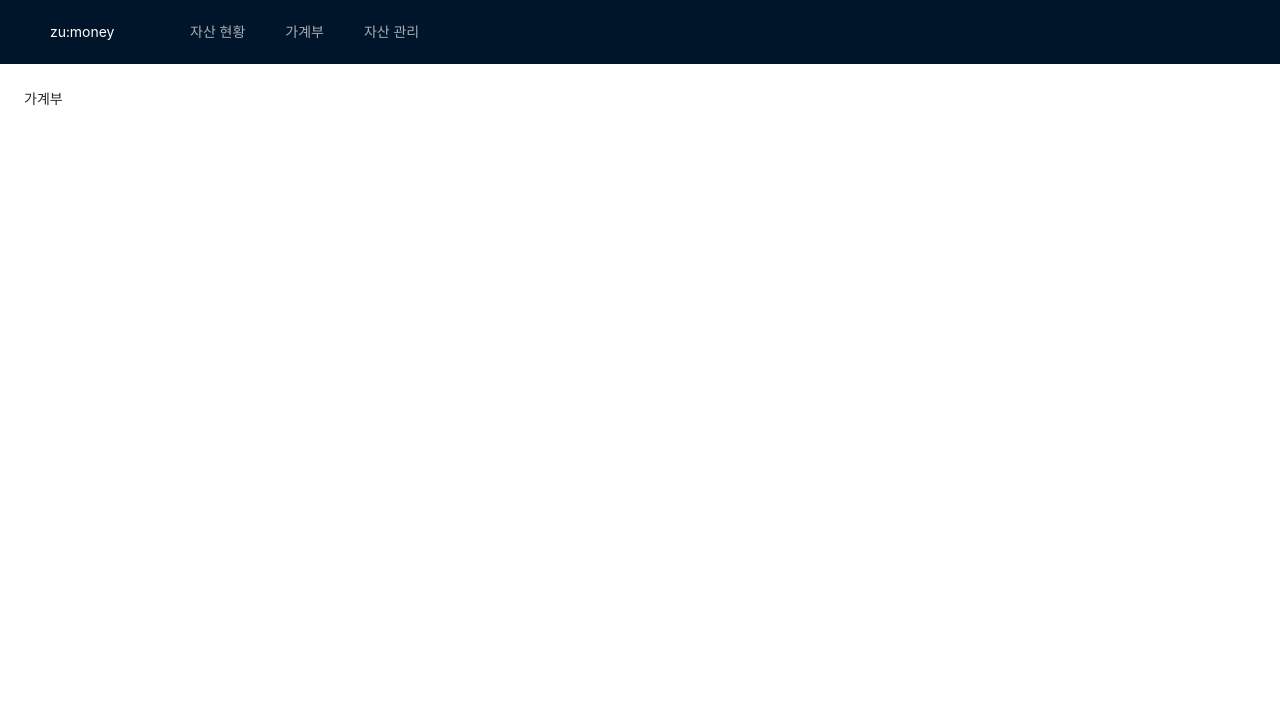
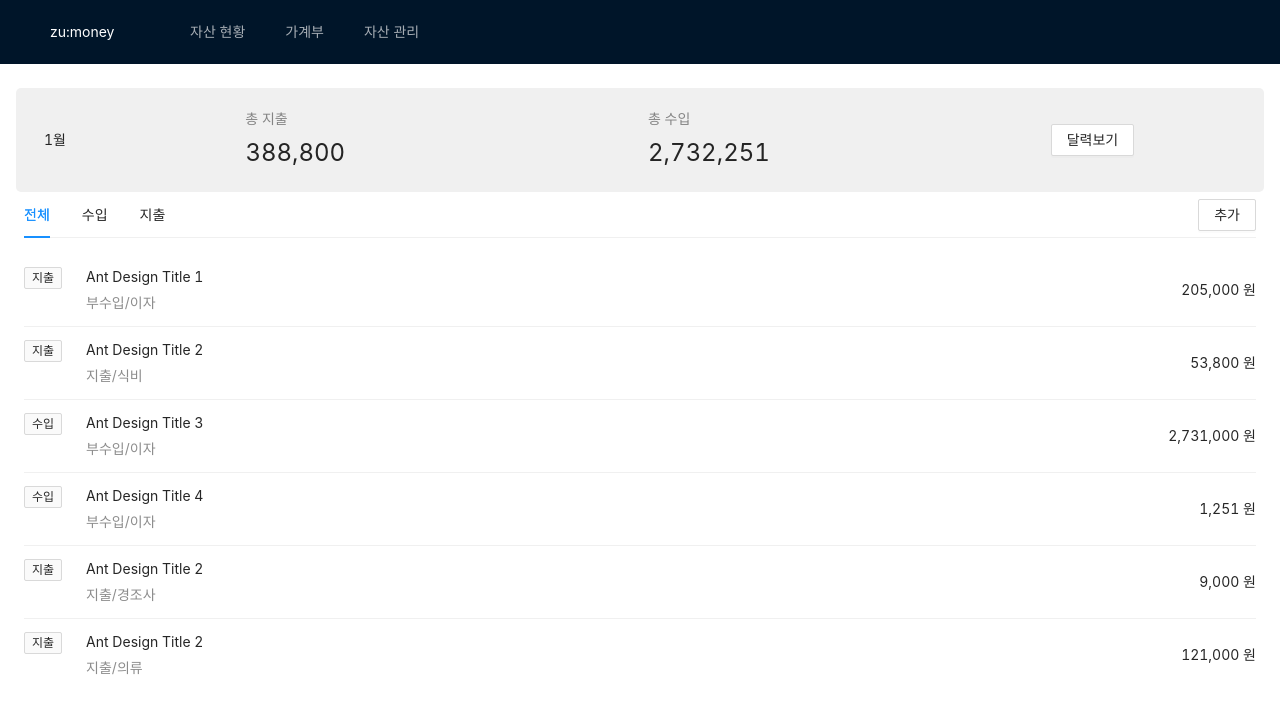
Before and after one commit to yuri0411/zumoney, a Next.js app: page /nav/AccountBook in a window 1280 px wide. Shown: the top 712 px of the page. Built offline with nearby package versions, Linux system fonts and the light colour scheme.

Commit message:
가계부 페이지 개발 진행중 - 지출, 수입 합계 기능 추가 - 가게부 내역 필터링 - 상세보기, 달력보기 기능 추가

```diff
--- /dev/null
+++ b/components/AccountBookCalendar.js
@@ -0,0 +1,12 @@
+import React from 'react'
+import { Calendar } from 'antd'
+
+function onPanelChange(value, mode) {
+  console.log(value.format('YYYY-MM-DD'), mode)
+}
+
+const AccountBookCalendar = () => {
+  return <Calendar onPanelChange={onPanelChange} />
+}
+
+export default AccountBookCalendar
--- /dev/null
+++ b/components/AccountBookDetails.js
@@ -0,0 +1,56 @@
+import React from 'react'
+import { Button, List, Tabs, Tag } from 'antd'
+
+const accountBookTab = [
+  {
+    name: '전체',
+  },
+  {
+    name: '수입',
+  },
+  {
+    name: '지출',
+  },
+]
+
+const AccountBookDetails = ({ data }) => {
+  const { TabPane } = Tabs
+  const operations = <Button>추가</Button>
+
+  const getFilteredClassification = (tabName) => {
+    const incomeHistory = data.filter((d) => d.tag === '수입')
+    const expenditureHistory = data.filter((d) => d.tag === '지출')
+
+    if (tabName === '수입') {
+      return incomeHistory
+    } else if (tabName === '지출') {
+      return expenditureHistory
+    } else {
+      return data
+    }
+  }
+
+  return (
+    <Tabs defaultActiveKey="1" tabBarExtraContent={operations}>
+      {accountBookTab.map((tab) => (
+        <TabPane tab={tab.name} key={tab.name}>
+          <List
+            dataSource={getFilteredClassification(tab.name)}
+            renderItem={(item) => (
+              <List.Item onClick={() => console.log('리스트 클릭했을때')}>
+                <List.Item.Meta
+                  avatar={<Tag>{item.tag}</Tag>}
+                  title={item.title}
+                  description={item.category}
+                />
+                <div>{item.price.toLocaleString()} 원</div>
+              </List.Item>
+            )}
+          />
+        </TabPane>
+      ))}
+    </Tabs>
+  )
+}
+
+export default AccountBookDetails
--- a/pages/nav/AccountBook.js
+++ b/pages/nav/AccountBook.js
@@ -1,11 +1,91 @@
-import React from 'react';
+import React, { useState } from 'react'
+import { Button, Col, Row, Statistic } from 'antd'
+import AccountBookDetails from '../../components/AccountBookDetails'
+import AccountBookCalendar from '../../components/AccountBookCalendar'
+
+const testData = [
+  {
+    title: 'Ant Design Title 1',
+    tag: '지출',
+    category: '부수입/이자',
+    price: 205000,
+  },
+  {
+    title: 'Ant Design Title 2',
+    tag: '지출',
+    category: '지출/식비',
+    price: 53800,
+  },
+  {
+    title: 'Ant Design Title 3',
+    tag: '수입',
+    category: '부수입/이자',
+    price: 2731000,
+  },
+  {
+    title: 'Ant Design Title 4',
+    tag: '수입',
+    category: '부수입/이자',
+    price: 1251,
+  },
+  {
+    title: 'Ant Design Title 2',
+    tag: '지출',
+    category: '지출/경조사',
+    price: 9000,
+  },
+  {
+    title: 'Ant Design Title 2',
+    tag: '지출',
+    category: '지출/의류',
+    price: 121000,
+  },
+]
 
 const AccountBook = () => {
-    return (
-        <div>
-            가계부
-        </div>
-    );
-};
+  const [toggleBtn, setToggleBtn] = useState(false)
 
-export default AccountBook;
+  const getTotalAmount = (tagName) => {
+    let totalAmount = 0
+    testData.forEach((data) => {
+      if (data.tag === tagName) {
+        totalAmount += data.price
+      }
+    })
+    return totalAmount
+  }
+
+  return (
+    <>
+      <Row
+        gutter={[16, 24]}
+        align="middle"
+        style={{ background: '#F0F0F0', padding: 20, borderRadius: 5 }}
+      >
+        <Col span={4}>1월</Col>
+        <Col span={8}>
+          <Statistic title="총 지출" value={getTotalAmount('지출')} />
+        </Col>
+        <Col span={8}>
+          <Statistic title="총 수입" value={getTotalAmount('수입')} />
+        </Col>
+        <Col span={4}>
+          <Button onClick={() => setToggleBtn(!toggleBtn)}>
+            {toggleBtn ? '상세보기' : '달력보기'}
+          </Button>
+        </Col>
+      </Row>
+      <Row gutter={[16, 24]}>
+        <Col span={24}>
+          {toggleBtn ? (
+            <AccountBookCalendar data={testData} />
+          ) : (
+            <AccountBookDetails data={testData} />
+          )}
+        </Col>
+      </Row>
+    </>
+  )
+}
+
+export default AccountBook
```
